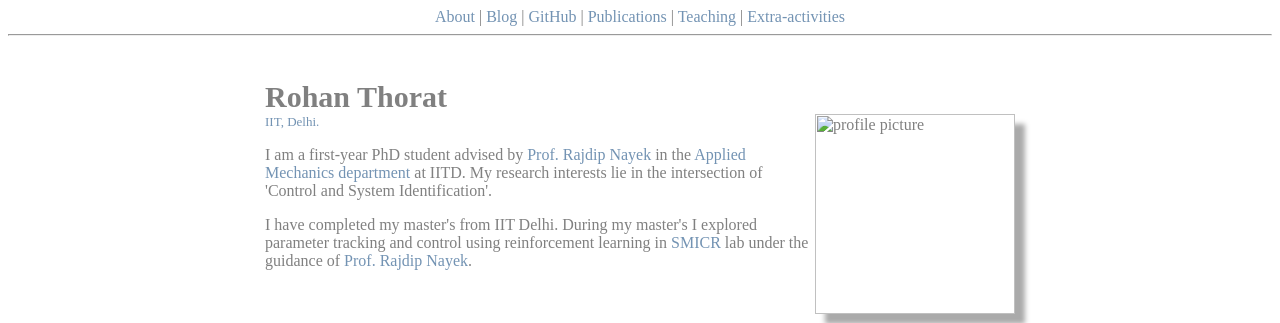
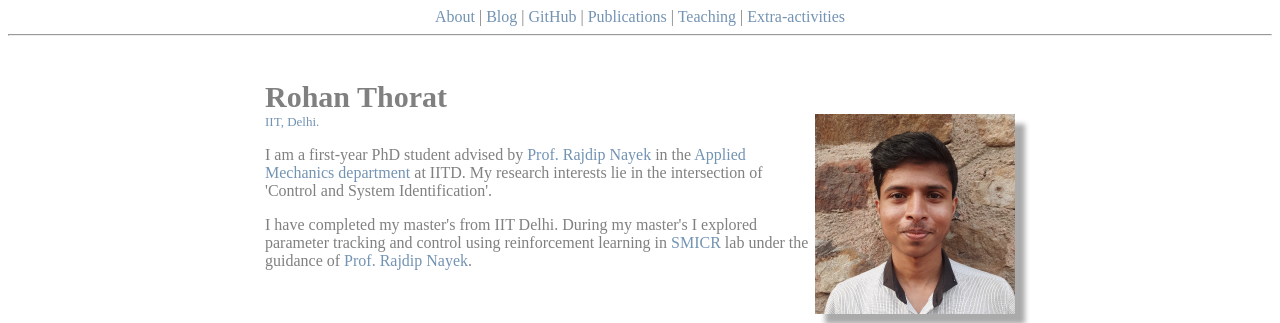
Before and after one commit to rohan-v-thorat/rohan-v-thorat.github.io, a plain HTML site: page index.html in a window 1280 px wide. Shown: the top 323 px of the page. Drawn offline with Linux system fonts and the light colour scheme.

Commit message:
Update index.html

```diff
--- a/index.html
+++ b/index.html
@@ -58,7 +58,7 @@ color: blue;
   <br>
  <b style="font-size:30px;">Rohan Thorat</b> <br>
  <a style="text-decoration:none;font-size:13px;" href="https://home.iitd.ac.in/" target="_blank"> IIT, Delhi. </a>
- <img align="right" style="box-shadow: 10px 10px 5px #aaaaaa;" src="/images/profile_pic_2.jpeg" alt="profile picture" height="200">
+ <img align="right" style="box-shadow: 10px 10px 5px #aaaaaa;" src="/images/profile-pic-2.jpeg" alt="profile picture" height="200">
  <p>I am a first-year PhD student advised by <a style="text-decoration:none;" href="https://iitd.irins.org/profile/244952" target="_blank"> Prof. Rajdip Nayek</a> in the <a style="text-decoration:none;" href="https://am.iitd.ac.in/" target="_blank"> Applied Mechanics department</a> at IITD. My research interests lie in the intersection of 'Control and System Identification'.</p>
   <p>I have completed my master's from IIT Delhi. During my master's I explored parameter tracking and control using reinforcement learning in <a style="text-decoration:none;" href="https://sites.google.com/view/rajdip-nayek/" target="_blank"> SMICR </a> lab under the guidance of <a style="text-decoration:none;" href="https://iitd.irins.org/profile/244952" target="_blank"> Prof. Rajdip Nayek</a>. </p>
  <br>
```
